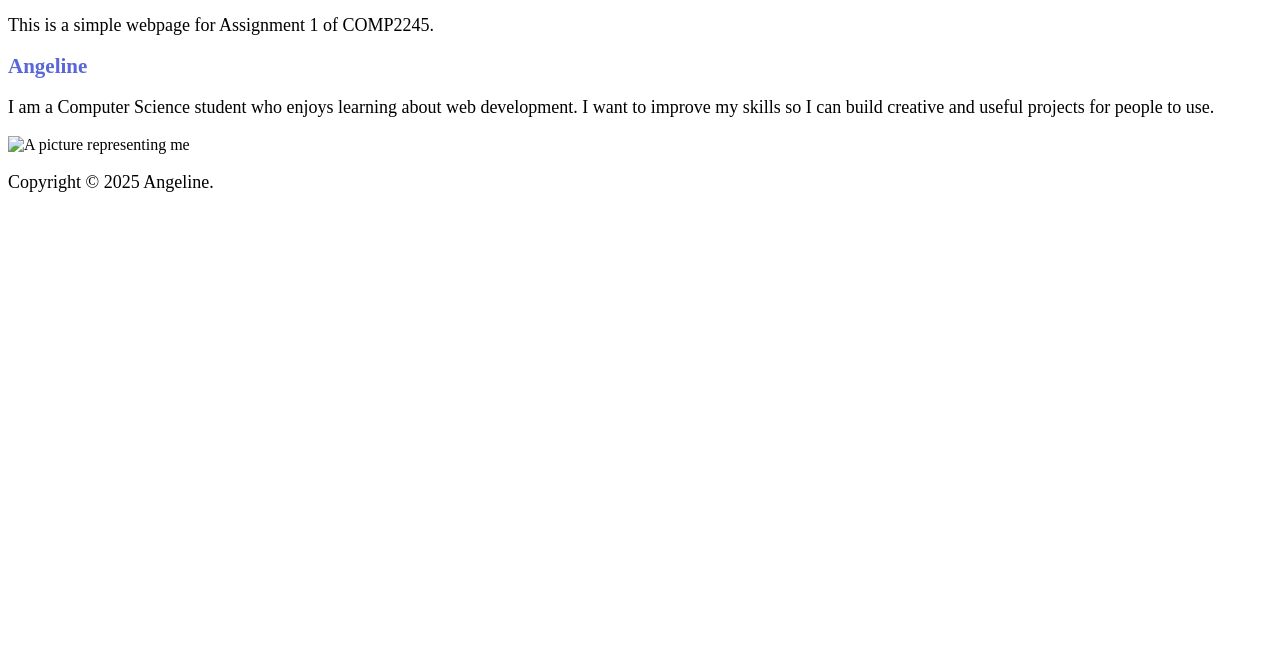
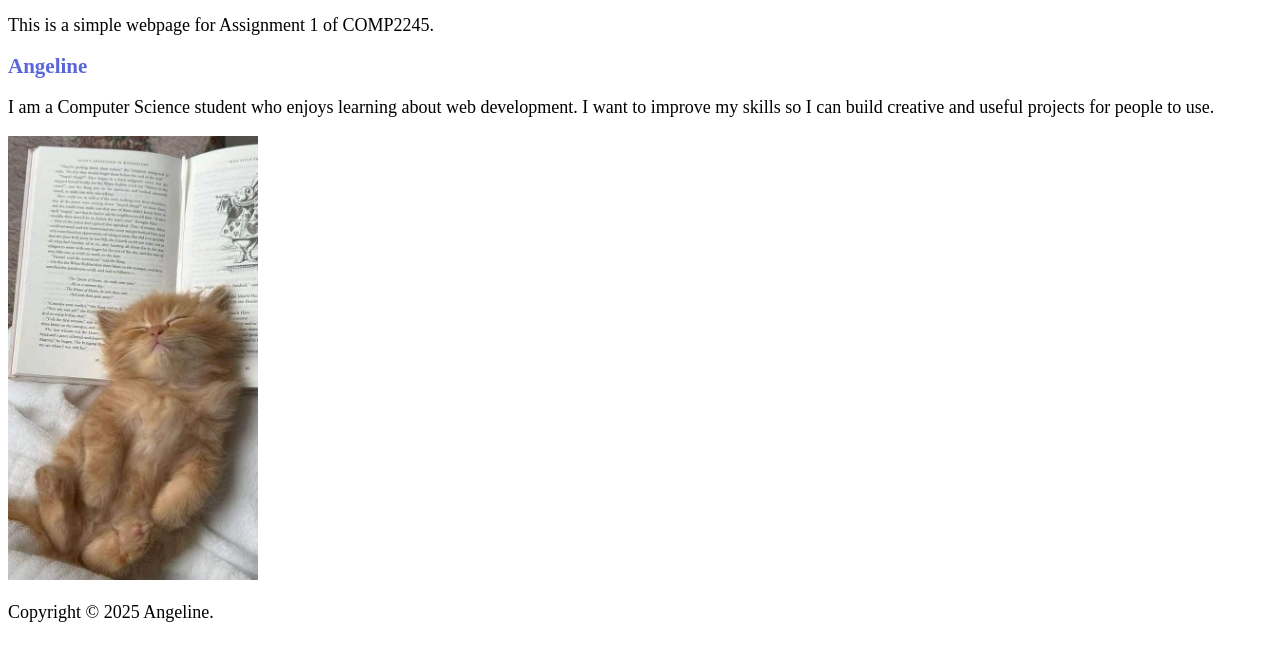
Before and after one commit to angeline-c/comp2245-assignment1, a plain HTML site: page index.html in a window 1280 px wide. Shown: the part 46-706 px from the top of the page. Drawn offline with Linux system fonts and the light colour scheme.

Commit message:
Fixed image extension

```diff
--- a/index.html
+++ b/index.html
@@ -14,7 +14,7 @@
     <main>
         <h2>Angeline</h2>
         <p>I am a Computer Science student who enjoys learning about web development. I want to improve my skills so I can build creative and useful projects for people to use.</p>
-        <img src="myphoto.jpg" alt="A picture representing me" width="250">
+        <img src="myphoto.jpeg" alt="A picture representing me" width="250">
     </main>
     <footer>
         <p>Copyright &copy; 2025 Angeline.</p>
```
